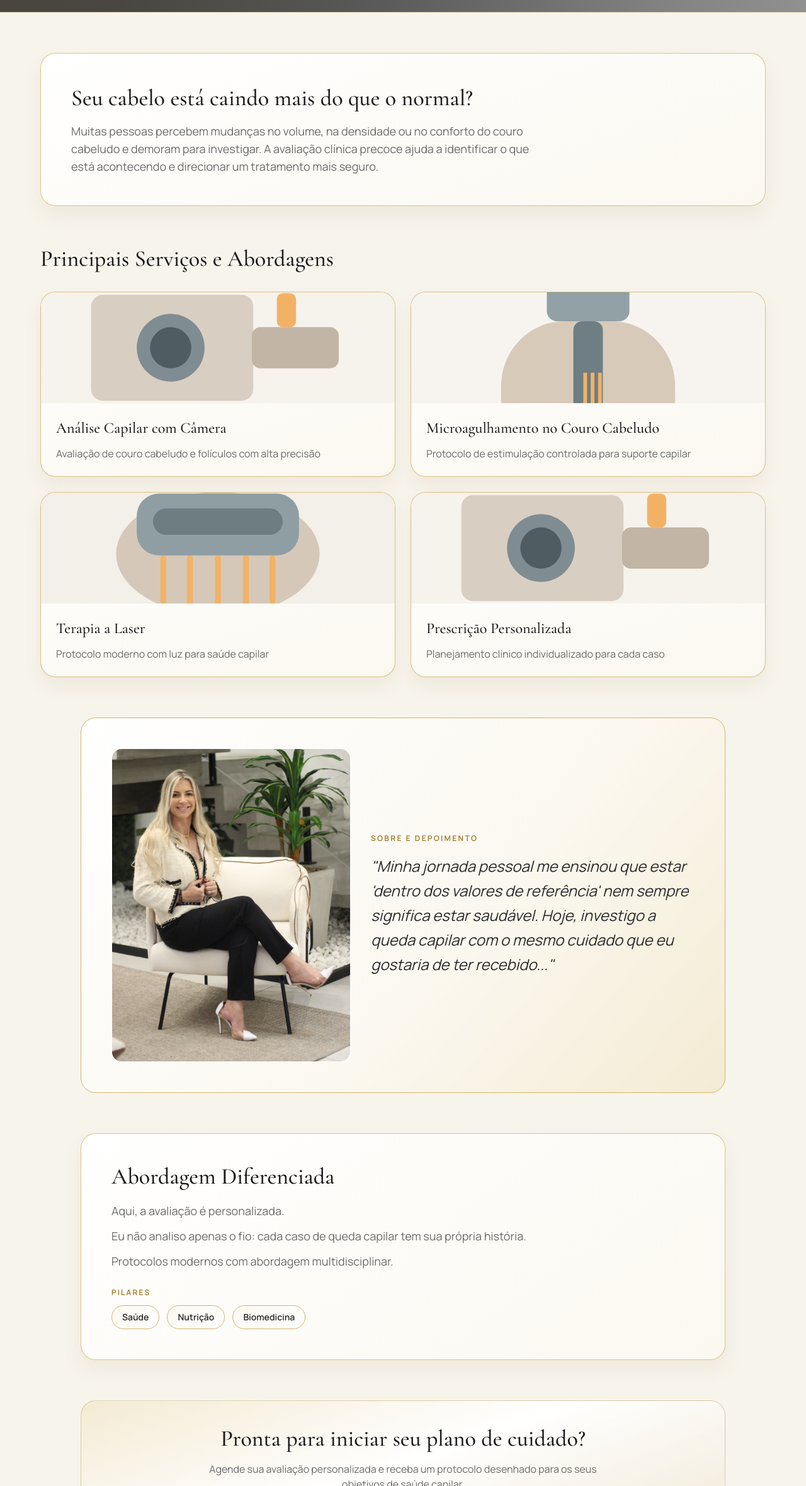
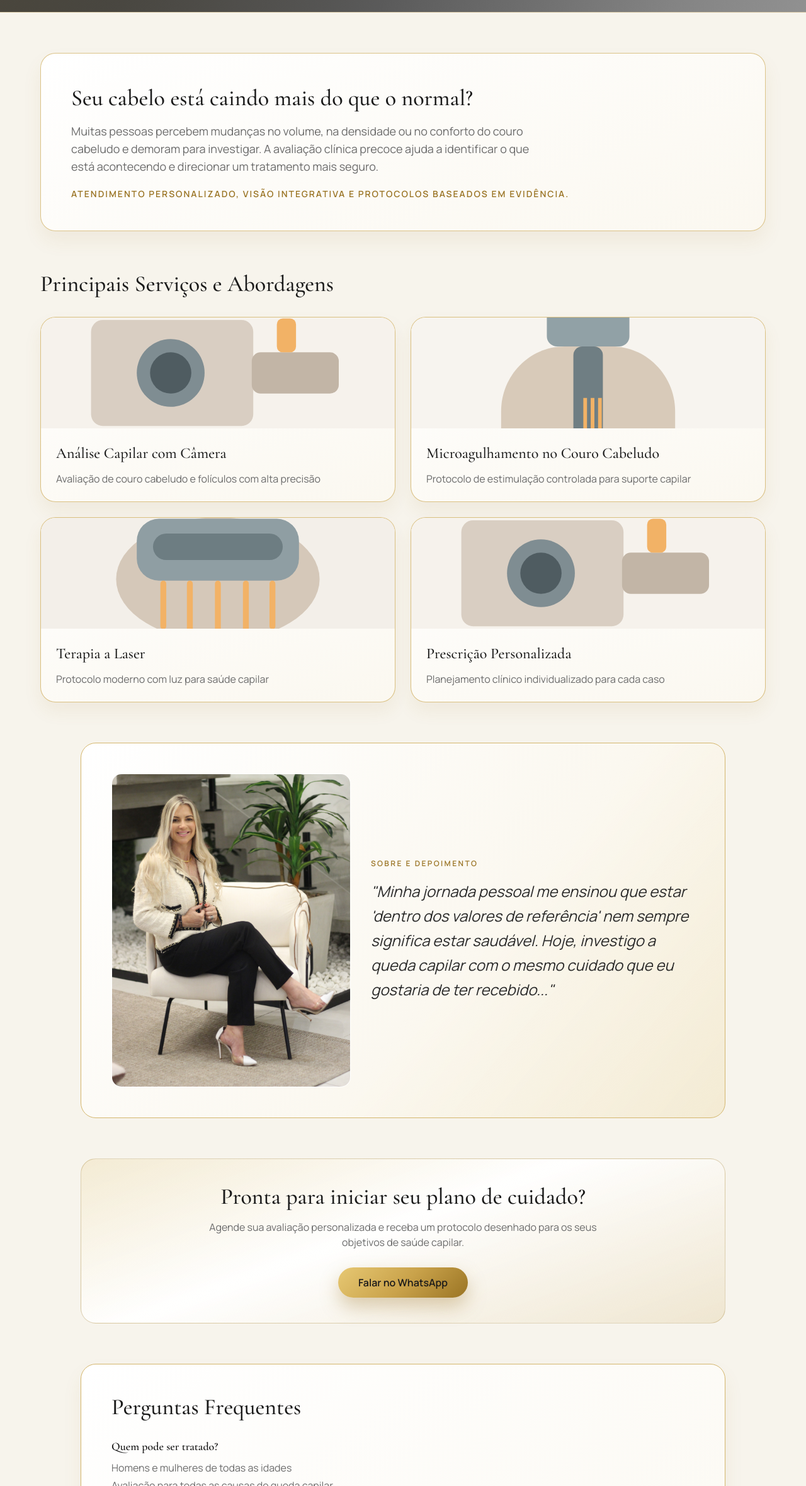
Before and after one commit to draRobertaCantagalli/dra_roberta_cantagalli, a Next.js app: page / in a window 1280 px wide. Shown: the part 749-3108 px from the top of the page at 63% size. Built offline with nearby package versions, Linux system fonts and the light colour scheme; grey boxes are pictures that could not be loaded.

Commit message:
removido bloco diferenciais

```diff
--- a/app/page.tsx
+++ b/app/page.tsx
@@ -1,8 +1,6 @@
 import Image from "next/image";
 import { FloatingWhatsAppCta } from "@/components/floating-whatsapp-cta";
 import {
-  approachFoundations,
-  differentiatedApproach,
   faqs,
   heroBackground,
   services,
@@ -82,6 +80,10 @@ export default function Home() {
               clínica precoce ajuda a identificar o que está acontecendo e
               direcionar um tratamento mais seguro.
             </p>
+            <p className="mt-5 text-sm font-semibold uppercase tracking-[0.14em] text-(--gold-deep)">
+              Atendimento personalizado, visão integrativa e protocolos baseados
+              em evidência.
+            </p>
           </article>
         </section>
 
@@ -129,32 +131,6 @@ export default function Home() {
               Hoje, investigo a queda capilar com o mesmo cuidado que eu
               gostaria de ter recebido...&quot;
             </blockquote>
-          </div>
-        </section>
-
-        <section className="mx-auto mt-16 w-full max-w-5xl rounded-3xl border border-(--sand-300)/80 bg-[linear-gradient(145deg,#fff_0%,var(--surface-soft)_100%)] p-8 shadow-[0_16px_30px_rgba(154,116,36,0.08)] sm:p-12">
-          <h2 className="text-3xl sm:text-4xl">Abordagem Diferenciada</h2>
-          <div className="mt-5 space-y-3">
-            {differentiatedApproach.map((item) => (
-              <p key={item.label} className="text-base text-(--ink-700) sm:text-lg">
-                {item.label}
-              </p>
-            ))}
-          </div>
-          <div className="mt-7">
-            <p className="text-xs font-semibold uppercase tracking-[0.18em] text-(--gold-deep)">
-              Pilares
-            </p>
-            <div className="mt-3 flex flex-wrap gap-3">
-              {approachFoundations.map((item) => (
-                <span
-                  key={item.label}
-                  className="rounded-full border border-(--sand-300) bg-[linear-gradient(145deg,var(--surface-soft),#fff)] px-4 py-2 text-sm font-semibold text-(--ink-800)"
-                >
-                  {item.label}
-                </span>
-              ))}
-            </div>
           </div>
         </section>
 
```
